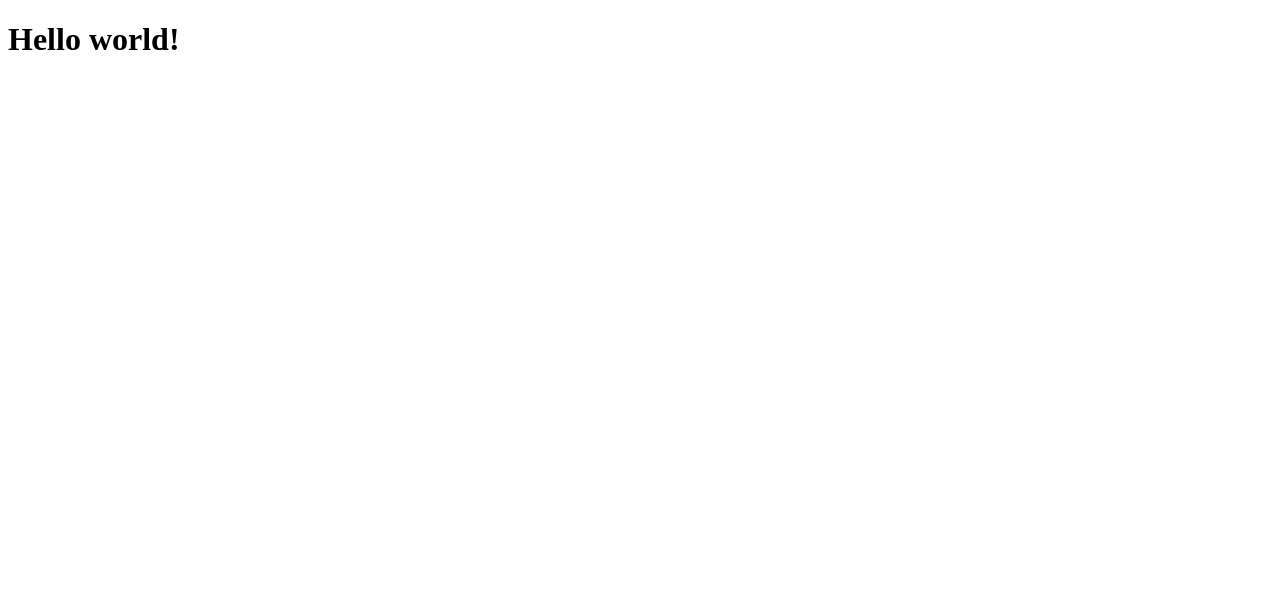
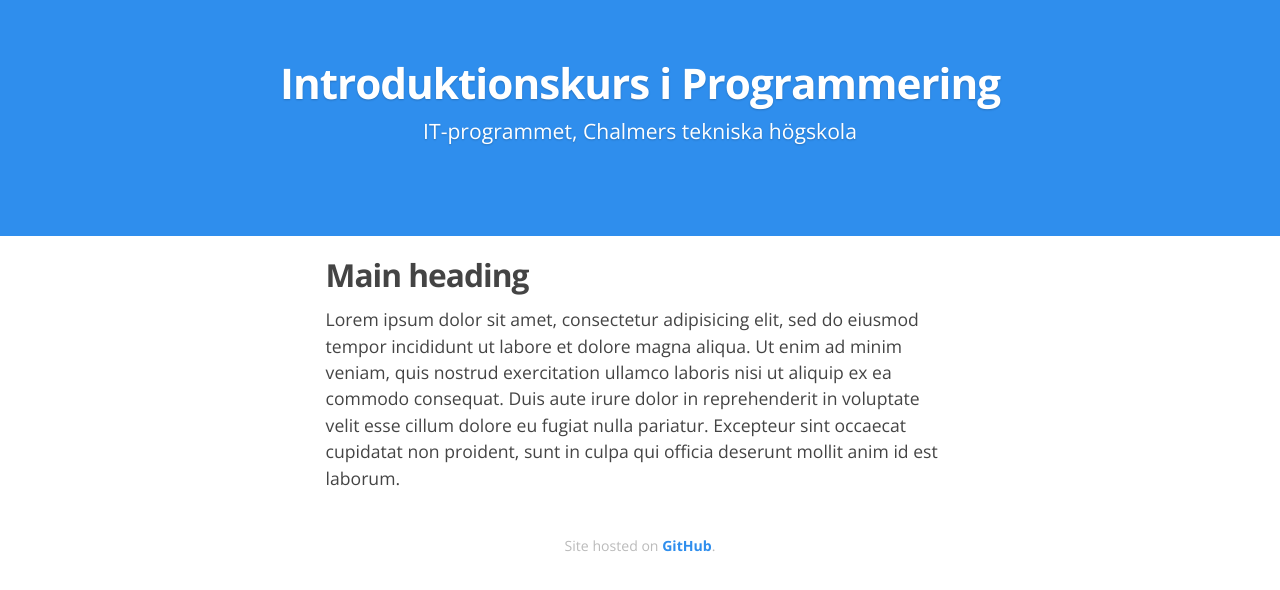
Before and after one commit to introprogramming/introprogramming.github.io, a website: page index.html in a window 1280 px wide. Drawn offline with nearby package versions, Linux system fonts and the light colour scheme.

Commit message:
Some styling

```diff
--- /dev/null
+++ b/gulpfile.js
@@ -0,0 +1,17 @@
+var gulp = require('gulp'),
+    sass = require('gulp-sass'),
+    watch = require('gulp-watch')
+
+
+gulp.task('styles', function() {
+  gulp.src('*.scss')
+    .pipe(sass())
+    .pipe(gulp.dest('./'))
+})
+
+gulp.task('watch', function() {
+  gulp.src('*.scss')
+    .pipe(watch())
+    .pipe(sass())
+    .pipe(gulp.dest('./'))
+})
--- a/index.html
+++ b/index.html
@@ -1,9 +1,35 @@
-<!doctype html>
+<!DOCTYPE html>
 <html>
   <head>
     <title>Introkurs i Programmering</title>
+    <meta charset="utf-8" />
+    <link href='http://fonts.googleapis.com/css?family=Open+Sans:400italic,700italic,400,600,700,300' rel='stylesheet' type='text/css'>
+    <link rel="stylesheet" href="style.css" />
   </head>
   <body>
-    <h1>Hello world!</h1>
+
+    <header role="banner">
+      <h1>Introduktionskurs i Programmering</h1>
+      <p class="subhead">
+        IT-programmet, Chalmers tekniska högskola
+      </p>
+    </header>
+
+    <div class="wrapper">
+      <main role="main">
+
+        <section>
+          <h1>Main heading</h1>
+          <p>
+            Lorem ipsum dolor sit amet, consectetur adipisicing elit, sed do eiusmod tempor incididunt ut labore et dolore magna aliqua. Ut enim ad minim veniam, quis nostrud exercitation ullamco laboris nisi ut aliquip ex ea commodo consequat. Duis aute irure dolor in reprehenderit in voluptate velit esse cillum dolore eu fugiat nulla pariatur. Excepteur sint occaecat cupidatat non proident, sunt in culpa qui officia deserunt mollit anim id est laborum.
+          </p>
+        </section>
+
+      </main>
+
+      <footer role="contentinfo">
+        Site hosted on <a href="https://github.com/introprogramming/introprogramming.github.io">GitHub</a>.
+      </footer>
+    </div>
   </body>
 </html>
--- /dev/null
+++ b/style.scss
@@ -0,0 +1,84 @@
+/*
+
+INTRODUCTORY PROGRAMMING COURSE
+
+Software Engineering program at Chalmers University of Technology
+
+Made by Johan Brook.
+
+--------------------------------------------------------------- */
+
+$accent:   #2F8EED;
+$leading:  1.5em;
+
+* {
+  -moz-box-sizing: border-box;
+  -webkit-box-sizing: border-box;
+  box-sizing: border-box;
+}
+
+html {
+  background-color: #fff;
+  font: 1.1em/#{$leading} "Open Sans", sans-serif;
+  color: #444;
+}
+
+body {
+  margin: 0;
+  padding: 0;
+}
+
+.wrapper {
+  max-width: 43em;
+  margin: 0 auto;
+  padding: 0 5%;
+}
+
+h1, h2, h3, h4, h5, h6 {
+  font-weight: normal;
+  -webkit-font-smoothing: antialiased;
+  margin: 0 0 $leading / 2;
+}
+
+h1 {
+  font-weight: bold;
+  font-size: 1.8em;
+  letter-spacing: -1px;
+  margin-bottom: 0;
+}
+
+.subhead {
+  font-size: 1.2em;
+}
+
+a {
+  color: $accent;
+  font-weight: bold;
+  text-decoration: none;
+
+  &:hover {
+    text-decoration: none;
+    border-bottom: 1px solid $accent;
+  }
+}
+
+[role="banner"] {
+  background-color: $accent;
+  color: #fff;
+  text-align: center;
+  padding: 4em 5%;
+  margin-bottom: $leading;
+  text-shadow: rgba(#000, .2) 0 1px 2px;
+
+  h1 {
+    font-size: 2.4em;
+  }
+}
+
+
+[role="contentinfo"] {
+  margin-top: $leading*2;
+  text-align: center;
+  font-size: .8em;
+  color: #bbb;
+}
```
Also changed, not shown: package.json (added, +26 -0 lines), style.css (added), 1 other file.
